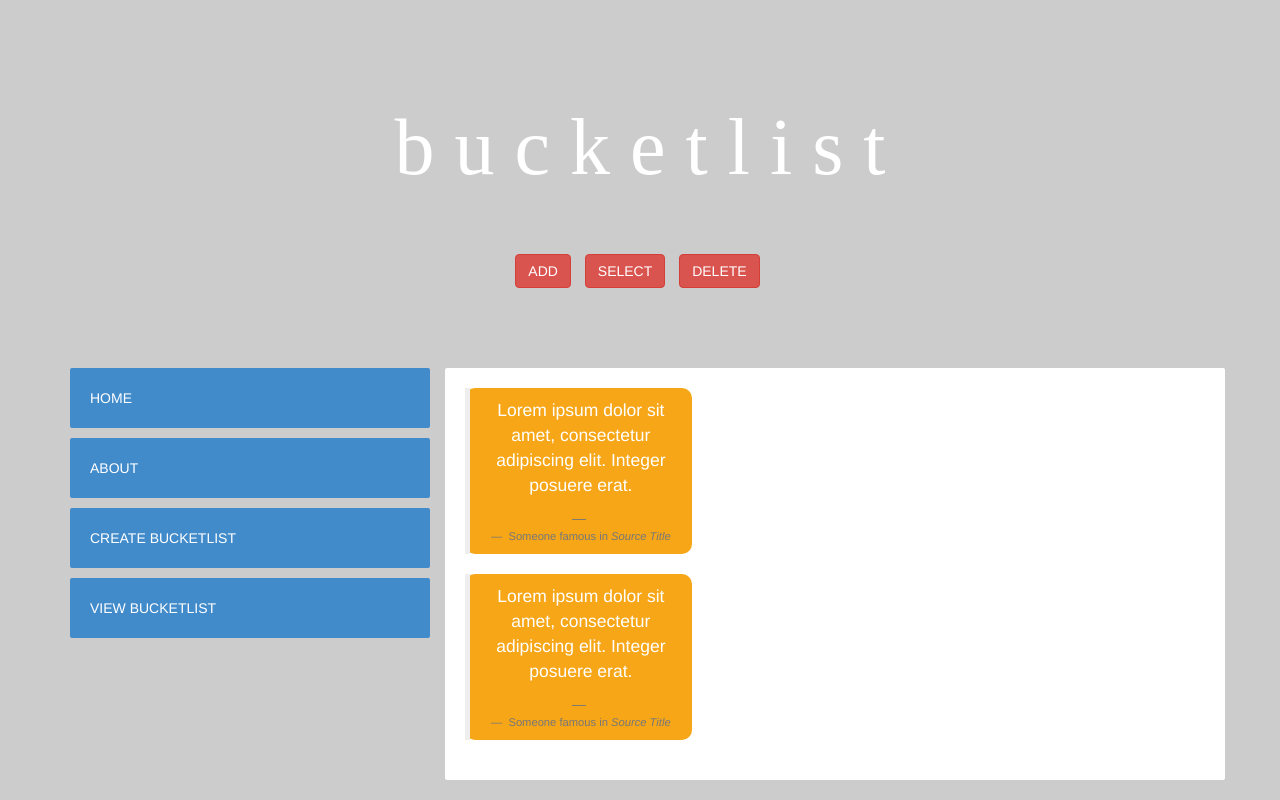
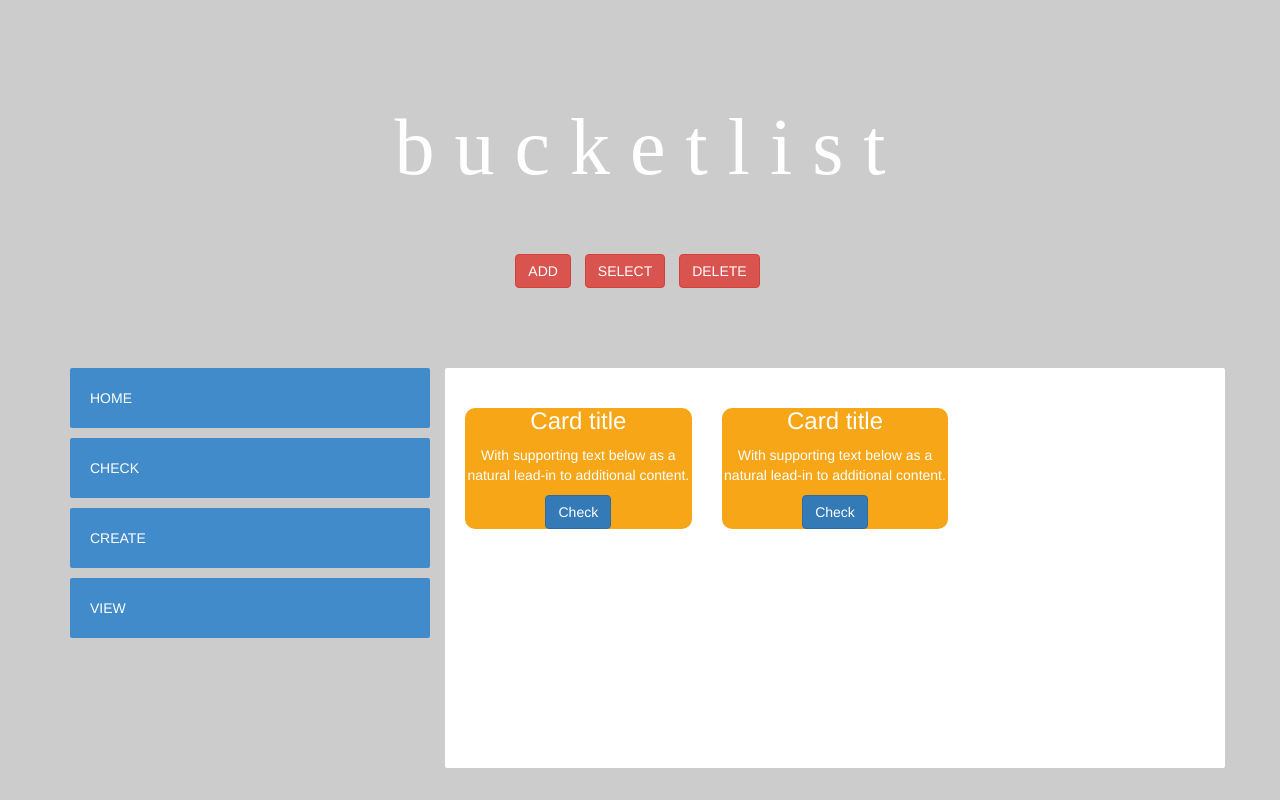
Before and after one commit to tonykurya/Challenge-1-Bucketlist, a plain HTML site: page view.html in a window 1280 px wide. Drawn offline with nearby package versions, Linux system fonts and the light colour scheme; a web font is replaced by a local one.

Commit message:
Create new style cards

```diff
--- a/view.html
+++ b/view.html
@@ -1,3 +1,4 @@
+
 <!doctype html>
 <html>
 
@@ -65,50 +66,51 @@
             <nav id="sidebar-nav">
                 <ul>
                     <li><a id="side-home" class="animated bounceInLeft" href="#">Home</a>
-                    <li><a id="side-about" class="animated bounceInLeft" href="#">About</a>
-                    <li><a id="side-work" class="animated bounceInLeft" href="#">Create Bucketlist</a>
-                    <li><a id="side-contact" class="animated bounceInLeft" href="#">View Bucketlist</a>
+                    <li><a id="side-about" class="animated bounceInLeft" href="#">Check</a>
+                    <li><a id="side-work" class="animated bounceInLeft" href="#">Create</a>
+                    <li><a id="side-contact" class="animated bounceInLeft" href="#">View</a>
                 </ul>
             </nav>
         </div>
 
+
         <div id="content" class="animated bounceInUp col-sm-8 text-center">
-            <div class="row">
-                <div class="col-sm-4">
+                  <div class="row">
+
+                        <div class="col-sm-4">
+
+                              <div class="card card-inverse card-primary p-3" style="background-color: #F6A617; border-color: F6A717; color: #fff; border-radius: 10px">
+
+                                  <div class="card-block">
+                                        <h3 class="card-title">Card title</h3>
+                                        <p class="card-text">With supporting text below as a natural lead-in to additional content.</p>
+                                        <a href="#" class="btn btn-primary">Check</a>
+                                  </div>
 
 
-                      <div class="card card-inverse card-primary p-3 text-center" style="background-color: #F6A617; border-color: F6A717; color: #fff; border-radius: 10px">
-                            <blockquote class="card-blockquote">
-                              <p>Lorem ipsum dolor sit amet, consectetur adipiscing elit. Integer posuere erat.</p>
-                              <footer>
-                                <small>
-                                  Someone famous in <cite title="Source Title">Source Title</cite>
-                                </small>
-                              </footer>
-                            </blockquote>
-                      </div>
+                              </div>
+                        </div>
 
 
 
-                      <div class="card card-inverse card-primary p-3 text-center" style="background-color: #F6A617; color: #fff; border-radius: 10px">
-                            <blockquote class="card-blockquote">
-                              <p>Lorem ipsum dolor sit amet, consectetur adipiscing elit. Integer posuere erat.</p>
-                              <footer>
-                                <small>
-                                  Someone famous in <cite title="Source Title">Source Title</cite>
-                                </small>
-                              </footer>
-                            </blockquote>
-                      </div>
+                        <div class="col-sm-4">
 
+                              <div class="card card-inverse card-primary p-3" style="background-color: #F6A617; color: #fff; border-radius: 10px">
 
+                                      <div class="card-block">
+                                        <h3 class="card-title">Card title</h3>
+                                        <p class="card-text">With supporting text below as a natural lead-in to additional content.</p>
+                                        <a href="#" class="btn btn-primary align-left">Check</a>
+                                      </div>
 
+                              </div>
 
+                        </div>
 
+                </div>
 
-            </div>
-        </div>
-    </div>
+       </div>
+
 
 </div>
 </body>
```
